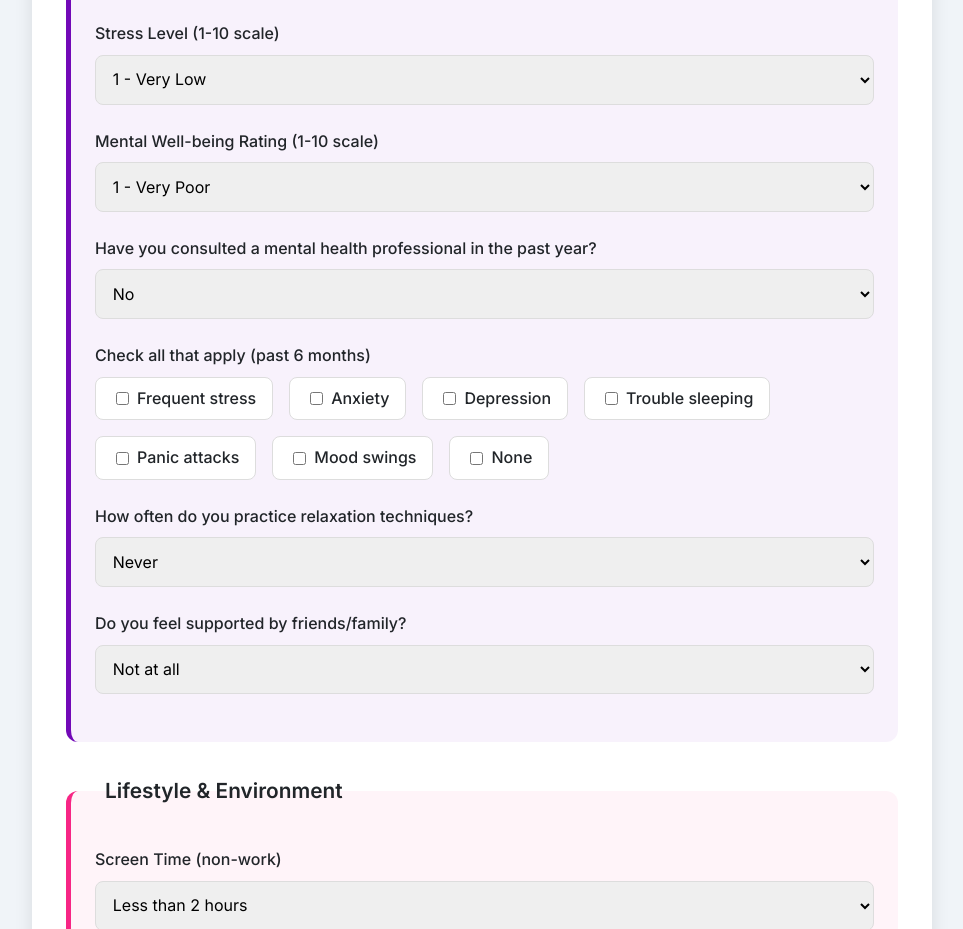
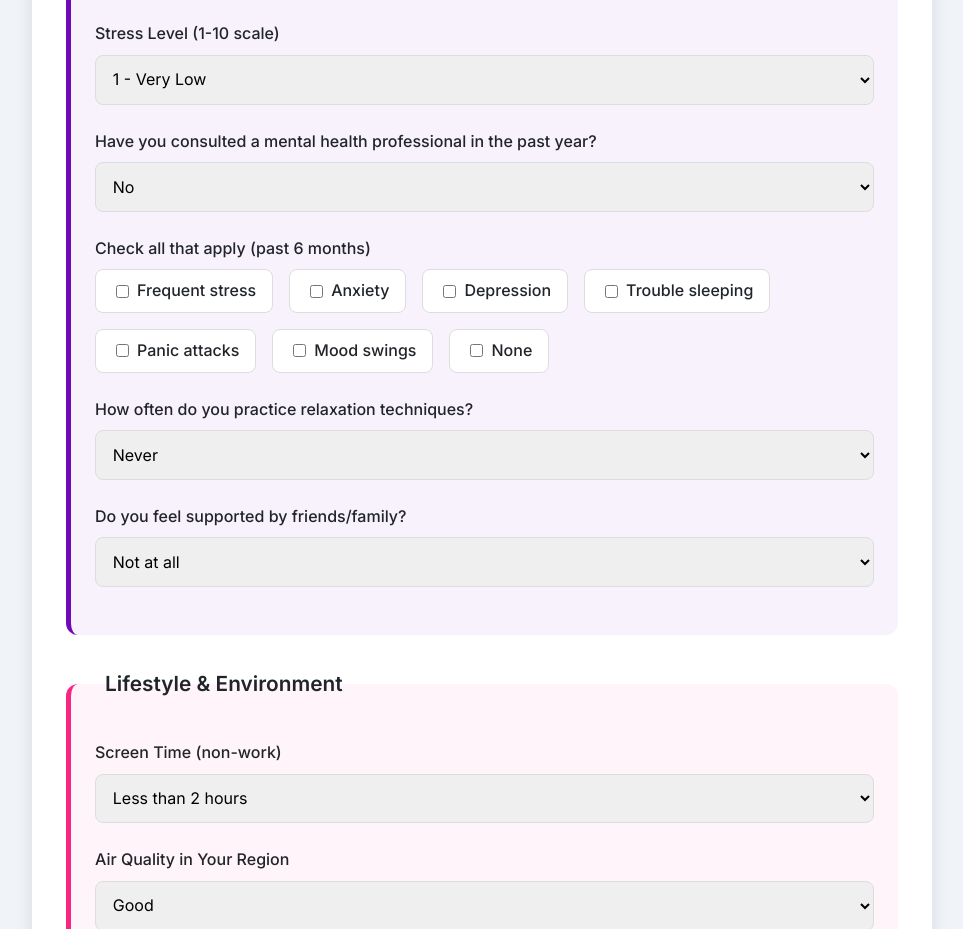
Before and after one commit to MHK-404/Test_Wellsure_Frontend, a plain HTML site: page index.html in a window 1280 px wide. Shown: the part 1888-2817 px from the top of the page, without its empty margins (158-1121 px from the left). Drawn offline with nearby package versions, Linux system fonts and the light colour scheme.

Commit message:
Update index.html

```diff
--- a/index.html
+++ b/index.html
@@ -539,21 +539,7 @@
         </select>
       </div>
 
-      <div class="form-group">
-        <label>Mental Well-being Rating (1-10 scale)</label>
-        <select name="mentalWellbeing">
-          <option value="1">1 - Very Poor</option>
-          <option value="2">2</option>
-          <option value="3">3</option>
-          <option value="4">4</option>
-          <option value="5">5 - Fair</option>
-          <option value="6">6</option>
-          <option value="7">7</option>
-          <option value="8">8</option>
-          <option value="9">9</option>
-          <option value="10">10 - Excellent</option>
-        </select>
-      </div>
+
 
       <div class="form-group">
         <label>Have you consulted a mental health professional in the past year?</label>
```
